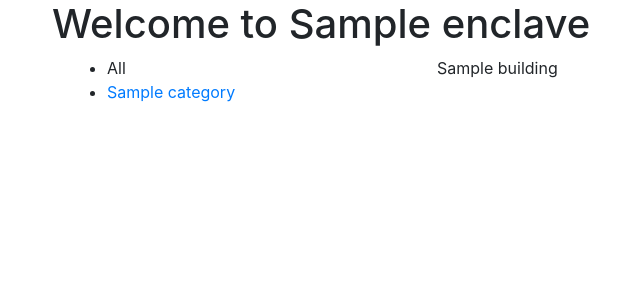
After one commit to edjeware/dnd_enclave, a Flask app: template dnd_enclave/templates/building_show.html in a window 1280 px wide. The commit adds this page. Shown: the top 300 px of the page, without its empty margins (33-673 px from the left). Run offline with Flask 2, Linux system fonts and the light colour scheme; the template is opened without the code that fills it: most values are stand-ins (such as "Sample title", 1, 10 or a date in 2020); parts of the project's set-up code (start-up, migrations or seed data) failed here and were passed over; some libraries are stand-ins or nearby versions.

Commit message:
Building view

```diff
--- a/dnd_enclave/templates/base.html
+++ b/dnd_enclave/templates/base.html
@@ -14,7 +14,15 @@
     <div class="container">
       <h1>{% block title %}{% endblock %}</h1>
       <div class="container">
-        {% block content %}{% endblock %}
+      <div class="row">
+        <div class="col-md-4">
+          {% block sidebar %}
+            {% include "sidebar.html" %}
+          {% endblock %}
+        </div>
+
+      <div class="col-md-8">
+          {% block content %}{% endblock %}
       </div>
     </div>
 
--- /dev/null
+++ b/dnd_enclave/templates/building_show.html
@@ -0,0 +1,7 @@
+{% extends "base.html" %}
+{% block title %} Welcome to {{ enclave.name }} {% endblock %}
+
+
+{% block content %}
+ {{ building.name }}
+{% endblock %}
--- a/dnd_enclave/templates/enclave_index.html
+++ b/dnd_enclave/templates/enclave_index.html
@@ -2,7 +2,7 @@
 {% block title %}Enclaves{% endblock %}
 
 
-{% block content %}
+{% block sidebar %}
   <div class="row">
     <div class="col-md-12">
       <ul>
--- /dev/null
+++ b/dnd_enclave/templates/sidebar.html
@@ -0,0 +1,21 @@
+  {% if enclave %}
+  <ul>
+    <li>
+      {% if not category %}
+        All
+      {% else %}
+        <a href="{{ url_for('enclave_show', enclave_id=enclave.id) }}">All</a>
+      {% endif %}
+    </li>
+    {% for _category in enclave.categories %}
+    <li>
+      {% if _category == category %}
+        {{ _category.name }}
+      {% else %}
+      <a href="{{ url_for('enclave_category', enclave_id=enclave.id, category=_category.name) }}">
+        {{ _category.name }}
+      </a></li>
+      {% endif %}
+    {% endfor %}
+  </ul>
+  {% endif %}
--- a/dnd_enclave/views.py
+++ b/dnd_enclave/views.py
@@ -30,3 +30,12 @@ def enclave_category(enclave_id, category):
         category=category,
         enclave=enclave,
     )
+
+@app.route('/enclaves/<int:enclave_id>/buildings/<int:building_id>')
+def building_show(enclave_id, building_id):
+    building = Building.by_ids(enclave_id=enclave_id, building_id=building_id).first()
+    return render_template(
+        "building_show.html",
+        building=building,
+        enclave=Enclave.query.get(enclave_id),
+    )
```
Also changed, not shown: dnd_enclave/models/building.py (+7 -0 lines), dnd_enclave/templates/enclave_show.html (+5 -30 lines).
